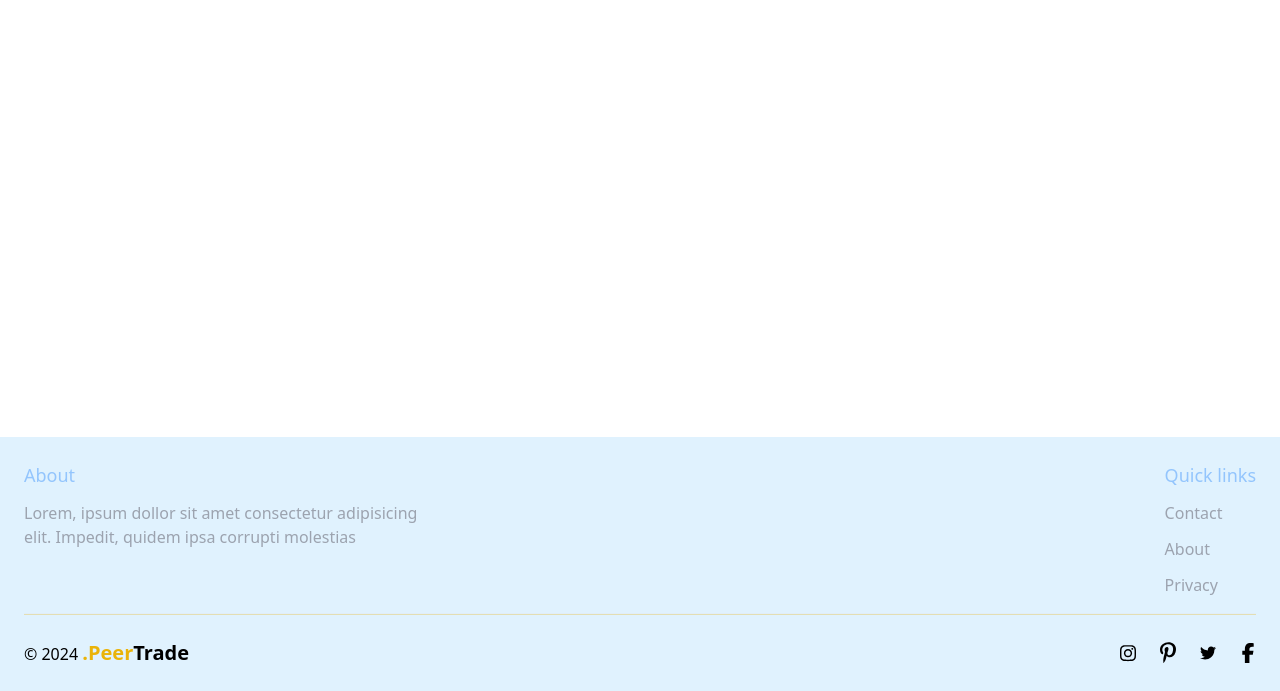
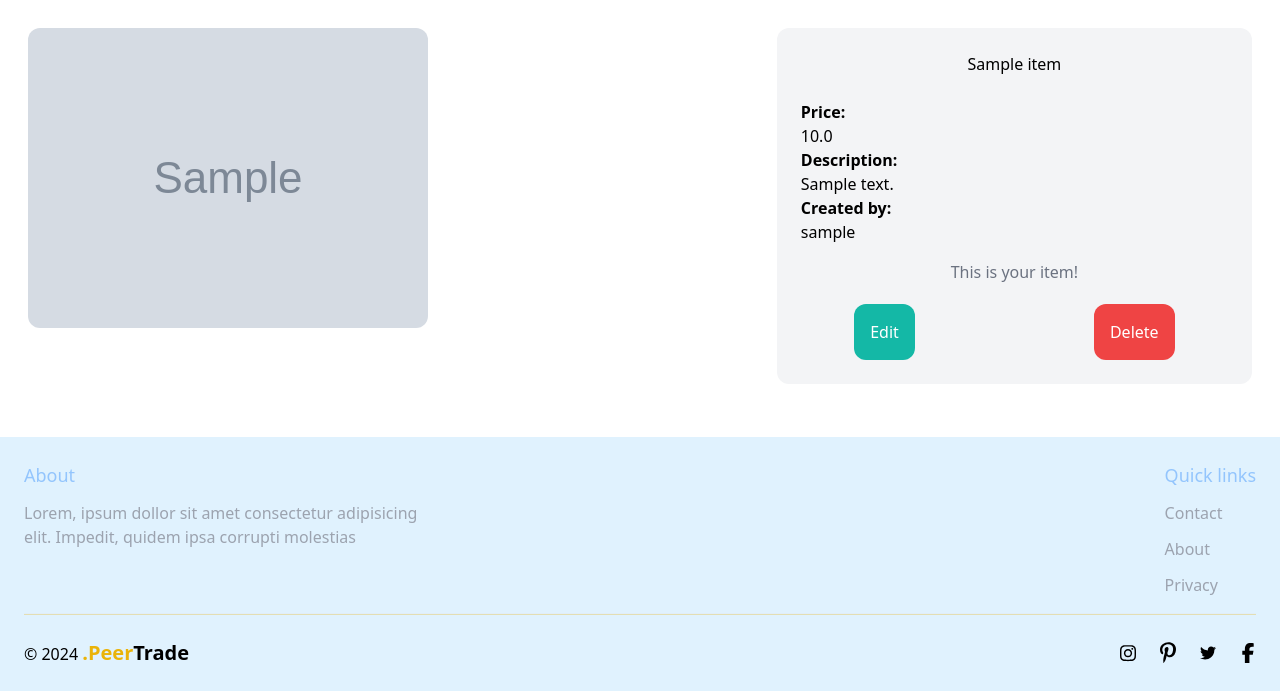
Before and after one commit to abimtad/PeerTrade, a Django app: page /items/detail/1 in a window 1280 px wide. Shown: the part 109-800 px from the top of the page. Run offline with Django 5.2, Linux system fonts and the light colour scheme; a user stored in the database is signed in; tables that the repository leaves empty hold one stand-in row (values such as "Sample post"); grey boxes marked "Sample" are stand-in pictures; some libraries are stand-ins or nearby versions.

Commit message:
add a detail for each item

```diff
--- a/item/templates/item/detail.html
+++ b/item/templates/item/detail.html
@@ -3,4 +3,25 @@
 {% block title %}{{ title }}{% endblock %}
 
 {% block content %}
+		<div class="grid grid-cols-5 gap-6 p-3">
+			<div class="col-span-3">
+				<img src="{{ item.image.url }}" alt="{{ item.name }}" class="rounded-xl">
+			</div>
+
+			<div class="col-span-2 p-6 bg-gray-100 rounded-xl">
+				<h3 class="text-center mb-6">{{ item.name }}</h3>
+				<p><strong>Price:</strong><br>{{ item.price }}</p>
+				<p><strong>Description:</strong><br>{{ item.description }}</p>
+				<p class="mb-4"><strong>Created by:</strong><br>{{ item.owner }}</p>
+				{% if request.user == item.owner %}
+					<p class="mb-5 text-center text-gray-500">This is your item!</p>
+					<div class="w-3/4 flex justify-between m-auto">
+						<button class="text-white bg-teal-500 hover:bg-teal-600 p-4 rounded-xl"><a href="">Edit</a></button>
+						<button class="text-white bg-red-500 hover:bg-red-600 p-4 rounded-xl"><a href="">Delete</a></button>
+					</div>
+				{% else %}
+					<button class="bg-teal-600 p-6 hover:bg-teal-700 text-lg text-white rounded-xl"><a href="">Contact Seller</a></button>
+				{% endif %}
+			</div>
+		</div>
 {% endblock %}
```
